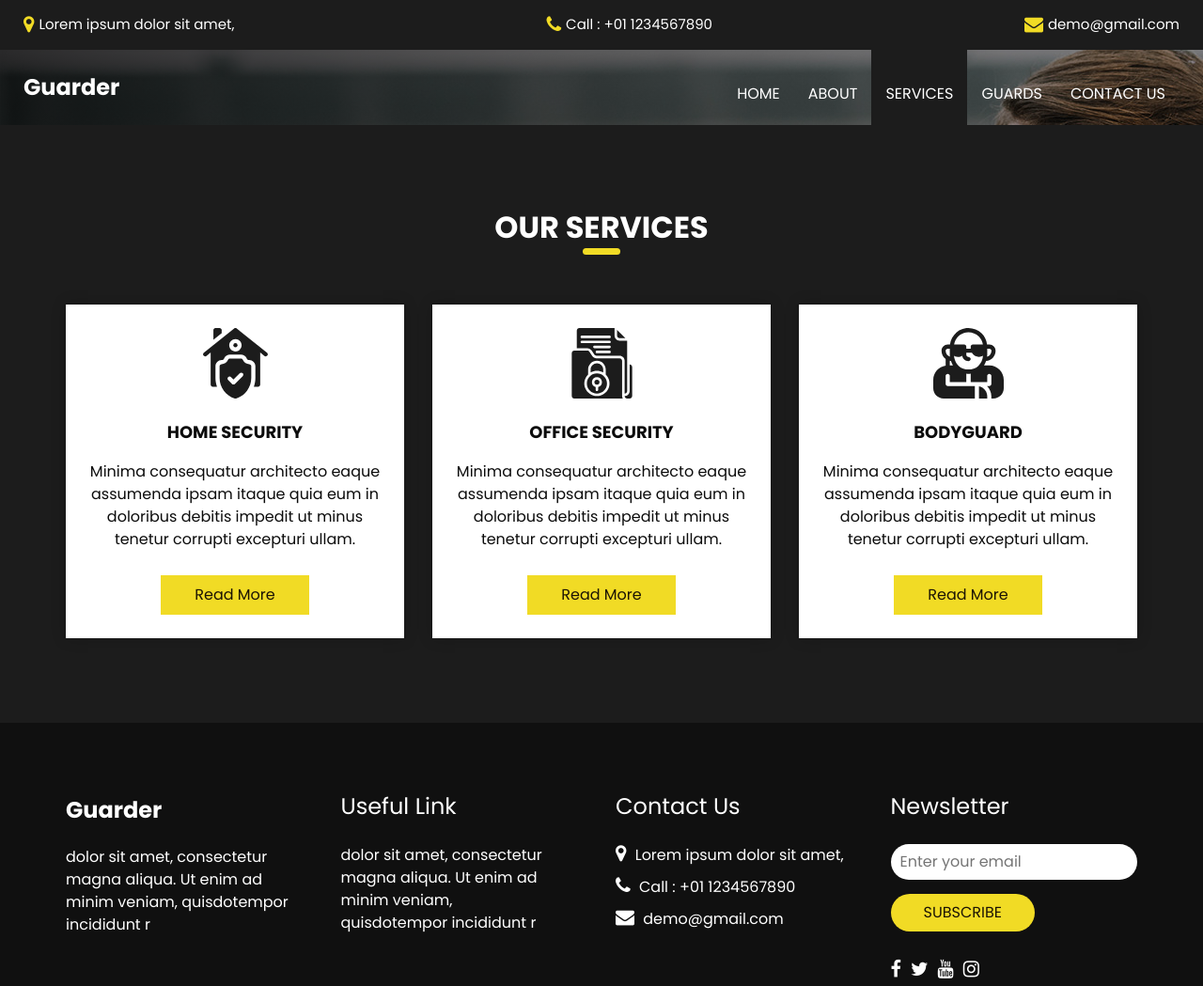
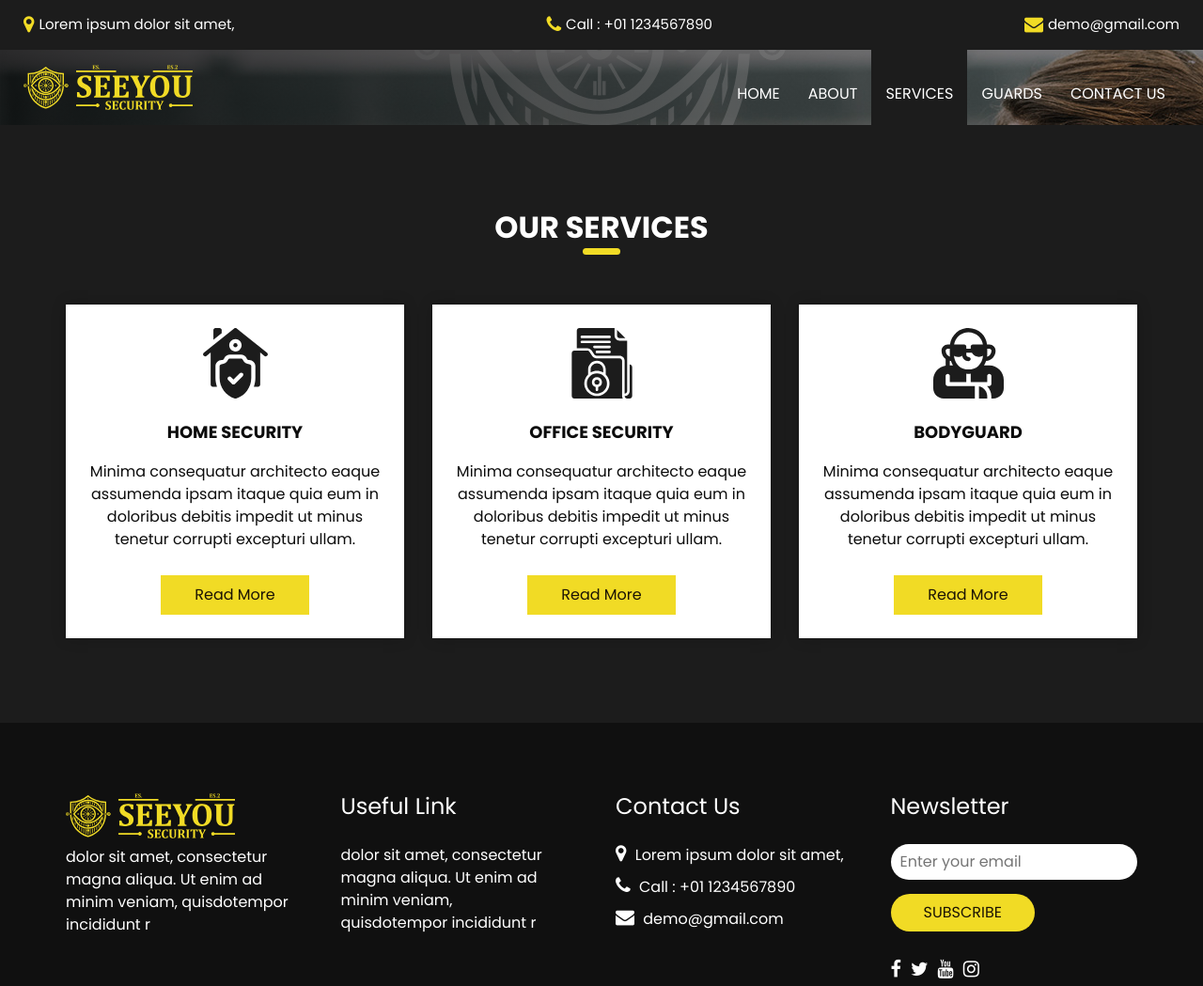
Before and after one commit to mrezayusufy/seeyou-security, a plain HTML site: page service.html in a window 1280 px wide. Shown: the top 1049 px of the page at 94% size. Drawn offline with Linux system fonts and the light colour scheme.

Commit message:
navbar, footer logo updated

```diff
--- a/service.html
+++ b/service.html
@@ -19,7 +19,8 @@
   <link rel="stylesheet" type="text/css" href="css/bootstrap.css" />
 
   <!-- fonts style -->
-  <link href="https://fonts.googleapis.com/css?family=Open+Sans:400,700|Poppins:400,600,700&display=swap" rel="stylesheet" />
+  <link href="https://fonts.googleapis.com/css?family=Open+Sans:400,700|Poppins:400,600,700&display=swap"
+    rel="stylesheet" />
 
   <!-- Custom styles for this template -->
   <link href="css/style.css" rel="stylesheet" />
@@ -34,6 +35,7 @@
       <div class="img-box">
         <img src="images/hero-bg.jpg" alt="">
       </div>
+      <logo-main cls="logo-lg w-100 position-absolute t-50 l-0 tr-50 text-light o-5" style="--h: 400px;"></logo-main>
     </div>
 
     <header class="header_section">
@@ -64,12 +66,12 @@
       <div class="header_bottom">
         <div class="container-fluid">
           <nav class="navbar navbar-expand-lg custom_nav-container">
-            <a class="navbar-brand" href="index.html">
-              <span>
-                Guarder
-              </span>
+            <a class="d-flex align-items-center gap-1" href="index.html">
+              <logo-main cls="text-primary logo-main"></logo-main>
+              <logo-text cls="text-primary logo-text"></logo-text>
             </a>
-            <button class="navbar-toggler" type="button" data-toggle="collapse" data-target="#navbarSupportedContent" aria-controls="navbarSupportedContent" aria-expanded="false" aria-label="Toggle navigation">
+            <button class="navbar-toggler" type="button" data-toggle="collapse" data-target="#navbarSupportedContent"
+              aria-controls="navbarSupportedContent" aria-expanded="false" aria-label="Toggle navigation">
               <span class=""></span>
             </button>
 
@@ -112,13 +114,16 @@
         <div class="col-md-4">
           <div class="box ">
             <div class="img-box">
-              <svg enable-background="new 0 0 512 512" height="512" viewBox="0 0 512 512" width="512" xmlns="http://www.w3.org/2000/svg">
+              <svg enable-background="new 0 0 512 512" height="512" viewBox="0 0 512 512" width="512"
+                xmlns="http://www.w3.org/2000/svg">
                 <g>
                   <g>
                     <circle cx="256" cy="125" r="15" />
-                    <path d="m356 262c-18.955 0-35.996-10.532-44.472-27.484l-2.111-4.223c-2.541-5.083-7.735-8.293-13.417-8.293h-80c-5.682 0-10.876 3.21-13.417 8.292l-2.111 4.222c-8.476 16.954-25.517 27.486-44.472 27.486-8.284 0-15 6.716-15 15v85.597c0 33.654 10.619 65.715 30.708 92.716 20.089 27 47.747 46.384 79.982 56.054 1.406.422 2.858.633 4.31.633s2.904-.211 4.31-.633c32.235-9.67 59.893-29.054 79.982-56.054 20.089-27.001 30.708-59.062 30.708-92.716v-85.597c0-8.284-6.716-15-15-15zm-46.967 87.322-56.568 56.568c-2.929 2.929-6.768 4.394-10.606 4.394s-7.678-1.464-10.606-4.394l-28.284-28.284c-5.858-5.858-5.858-15.355 0-21.213 5.857-5.858 15.355-5.858 21.213 0l17.678 17.677 45.962-45.961c5.857-5.858 15.355-5.858 21.213 0 5.856 5.858 5.856 15.355-.002 21.213z" />
+                    <path
+                      d="m356 262c-18.955 0-35.996-10.532-44.472-27.484l-2.111-4.223c-2.541-5.083-7.735-8.293-13.417-8.293h-80c-5.682 0-10.876 3.21-13.417 8.292l-2.111 4.222c-8.476 16.954-25.517 27.486-44.472 27.486-8.284 0-15 6.716-15 15v85.597c0 33.654 10.619 65.715 30.708 92.716 20.089 27 47.747 46.384 79.982 56.054 1.406.422 2.858.633 4.31.633s2.904-.211 4.31-.633c32.235-9.67 59.893-29.054 79.982-56.054 20.089-27.001 30.708-59.062 30.708-92.716v-85.597c0-8.284-6.716-15-15-15zm-46.967 87.322-56.568 56.568c-2.929 2.929-6.768 4.394-10.606 4.394s-7.678-1.464-10.606-4.394l-28.284-28.284c-5.858-5.858-5.858-15.355 0-21.213 5.857-5.858 15.355-5.858 21.213 0l17.678 17.677 45.962-45.961c5.857-5.858 15.355-5.858 21.213 0 5.856 5.858 5.856 15.355-.002 21.213z" />
                     <g>
-                      <path d="m485.371 179.287-220-176c-5.479-4.383-13.263-4.383-18.741 0l-220 176c-6.469 5.175-7.518 14.614-2.342 21.083 5.175 6.468 14.614 7.517 21.083 2.342l30.629-24.503v232.791c0 8.284 6.716 15 15 15h31.119c-7.333-20.12-11.119-41.476-11.119-63.403v-85.597c0-24.813 20.187-45 45-45 7.632 0 14.226-4.075 17.639-10.901l2.112-4.224c7.67-15.342 23.093-24.875 40.249-24.875h80c17.156 0 32.579 9.533 40.25 24.878l2.111 4.223c3.412 6.824 10.007 10.899 17.639 10.899 24.813 0 45 20.187 45 45v85.597c0 21.927-3.786 43.283-11.119 63.403h31.119c8.284 0 15-6.716 15-15v-232.791l30.629 24.503c2.766 2.213 6.075 3.288 9.361 3.288 4.4 0 8.76-1.927 11.722-5.63 5.176-6.469 4.127-15.908-2.341-21.083zm-229.371-9.287c-24.813 0-45-20.187-45-45s20.187-45 45-45 45 20.187 45 45-20.187 45-45 45z" />
+                      <path
+                        d="m485.371 179.287-220-176c-5.479-4.383-13.263-4.383-18.741 0l-220 176c-6.469 5.175-7.518 14.614-2.342 21.083 5.175 6.468 14.614 7.517 21.083 2.342l30.629-24.503v232.791c0 8.284 6.716 15 15 15h31.119c-7.333-20.12-11.119-41.476-11.119-63.403v-85.597c0-24.813 20.187-45 45-45 7.632 0 14.226-4.075 17.639-10.901l2.112-4.224c7.67-15.342 23.093-24.875 40.249-24.875h80c17.156 0 32.579 9.533 40.25 24.878l2.111 4.223c3.412 6.824 10.007 10.899 17.639 10.899 24.813 0 45 20.187 45 45v85.597c0 21.927-3.786 43.283-11.119 63.403h31.119c8.284 0 15-6.716 15-15v-232.791l30.629 24.503c2.766 2.213 6.075 3.288 9.361 3.288 4.4 0 8.76-1.927 11.722-5.63 5.176-6.469 4.127-15.908-2.341-21.083zm-229.371-9.287c-24.813 0-45-20.187-45-45s20.187-45 45-45 45 20.187 45 45-20.187 45-45 45z" />
                     </g>
                   </g>
                   <g>
@@ -132,7 +137,8 @@
                 Home Security
               </h6>
               <p>
-                Minima consequatur architecto eaque assumenda ipsam itaque quia eum in doloribus debitis impedit ut minus tenetur corrupti excepturi ullam.
+                Minima consequatur architecto eaque assumenda ipsam itaque quia eum in doloribus debitis impedit ut
+                minus tenetur corrupti excepturi ullam.
               </p>
               <a href="">
                 Read More
@@ -143,7 +149,8 @@
         <div class="col-md-4">
           <div class="box ">
             <div class="img-box">
-              <svg version="1.1" xmlns="http://www.w3.org/2000/svg" xmlns:xlink="http://www.w3.org/1999/xlink" x="0px" y="0px" viewBox="0 0 512 512" style="enable-background:new 0 0 512 512;" xml:space="preserve">
+              <svg version="1.1" xmlns="http://www.w3.org/2000/svg" xmlns:xlink="http://www.w3.org/1999/xlink" x="0px"
+                y="0px" viewBox="0 0 512 512" style="enable-background:new 0 0 512 512;" xml:space="preserve">
                 <g>
                   <g>
                     <g>
@@ -153,7 +160,8 @@
           c0,5.049-4.093,9.143-9.143,9.143c-5.049,0-9.143-4.093-9.143-9.143v-19.584c-17.831-4.604-29.458-21.749-27.137-40.018
           c2.32-18.269,17.864-31.963,36.28-31.963c18.416,0,33.959,13.694,36.28,31.963C258.029,406.667,246.403,423.812,228.571,428.416z
           " />
-                      <path d="M402.286,274.286v-36.571c-0.01-10.095-8.191-18.276-18.286-18.286H215.772c-12.18-0.01-23.558-6.08-30.348-16.192
+                      <path
+                        d="M402.286,274.286v-36.571c-0.01-10.095-8.191-18.276-18.286-18.286H215.772c-12.18-0.01-23.558-6.08-30.348-16.192
           l-20.321-30.487c-3.392-5.109-9.117-8.179-15.25-8.179H54.857c-10.095,0.01-18.276,8.191-18.286,18.286v310.857
           c0.01,10.095,8.191,18.276,18.286,18.286h352.516c-3.294-5.533-5.051-11.846-5.088-18.286V274.286z M304.069,436.92
           c-14.047,34.375-47.506,56.826-84.64,56.795c-37.135,0.031-70.593-22.419-84.64-56.795c-14.047-34.375-5.888-73.833,20.64-99.818
@@ -212,7 +220,8 @@
                 Office Security
               </h6>
               <p>
-                Minima consequatur architecto eaque assumenda ipsam itaque quia eum in doloribus debitis impedit ut minus tenetur corrupti excepturi ullam.
+                Minima consequatur architecto eaque assumenda ipsam itaque quia eum in doloribus debitis impedit ut
+                minus tenetur corrupti excepturi ullam.
               </p>
               <a href="">
                 Read More
@@ -223,7 +232,8 @@
         <div class="col-md-4">
           <div class="box ">
             <div class="img-box">
-              <svg version="1.1" xmlns="http://www.w3.org/2000/svg" xmlns:xlink="http://www.w3.org/1999/xlink" x="0px" y="0px" viewBox="0 0 512 512" style="enable-background:new 0 0 512 512;" xml:space="preserve">
+              <svg version="1.1" xmlns="http://www.w3.org/2000/svg" xmlns:xlink="http://www.w3.org/1999/xlink" x="0px"
+                y="0px" viewBox="0 0 512 512" style="enable-background:new 0 0 512 512;" xml:space="preserve">
                 <g>
                   <g>
                     <path d="M332,423.518V512h60v-15C392,460.784,366.197,430.487,332,423.518z" />
@@ -286,7 +296,8 @@
                 Bodyguard
               </h6>
               <p>
-                Minima consequatur architecto eaque assumenda ipsam itaque quia eum in doloribus debitis impedit ut minus tenetur corrupti excepturi ullam.
+                Minima consequatur architecto eaque assumenda ipsam itaque quia eum in doloribus debitis impedit ut
+                minus tenetur corrupti excepturi ullam.
               </p>
               <a href="">
                 Read More
@@ -306,10 +317,9 @@
       <div class="row">
         <div class="col-md-3">
           <div class="info_logo">
-            <a class="navbar-brand" href="index.html">
-              <span>
-                Guarder
-              </span>
+            <a class="d-flex align-items-center gap-1 mb-2" href="index.html">
+              <logo-main cls="text-primary logo-main w-auto"></logo-main>
+              <logo-text cls="text-primary logo-text"></logo-text>
             </a>
             <p>
               dolor sit amet, consectetur magna aliqua. Ut enim ad minim veniam, quisdotempor incididunt r
```
Also changed, not shown: about.html (+11 -10 lines), contact.html (+12 -10 lines), guard.html (+11 -10 lines).
